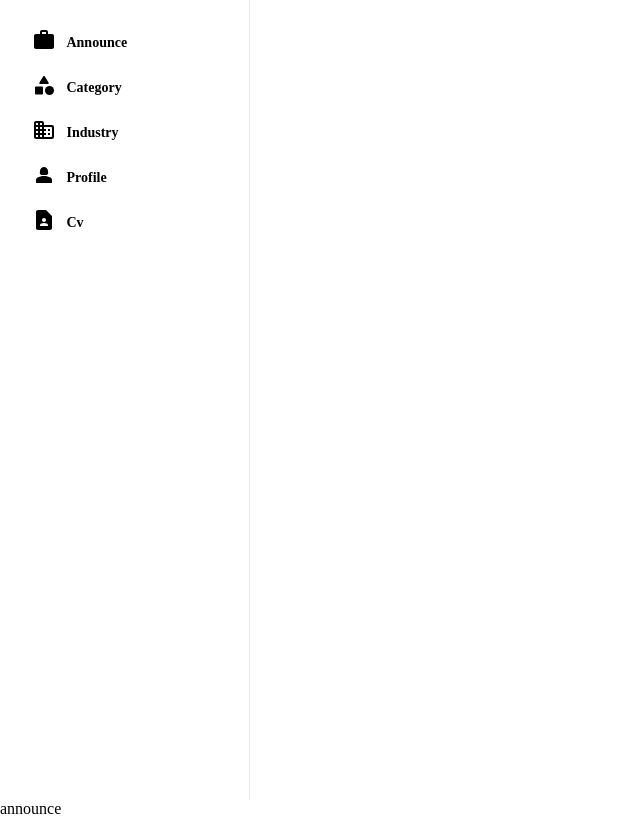
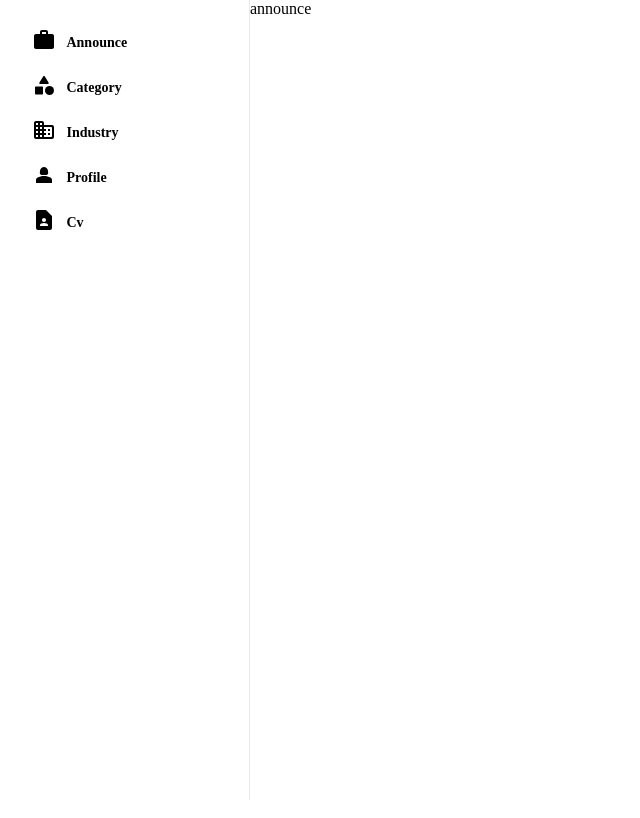
Before and after one commit to eltac-malik/blog-app, a React (Create React App) app: page / in a window 1280 px wide. Shown: the whole page, without its empty margins (0-640 px from the left). Built offline with nearby package versions, Linux system fonts and the light colour scheme.

Commit message:
responsive visibility

```diff
--- a/public/assets/styles/main.css
+++ b/public/assets/styles/main.css
@@ -17,3 +17,8 @@
     margin-top: 60px;
   }
 }
+
+.all-container
+{
+  display: flex;
+}
--- a/src/routes/route.tsx
+++ b/src/routes/route.tsx
@@ -34,7 +34,6 @@ export const routes: CustomRoute[] = [
     path: "/category",
     name: "Category",
     icon: <CategoryRounded />,
-    // icon: <Category />,
     element: <Category />,
     isSeenable: true,
     isProtected: false
```
